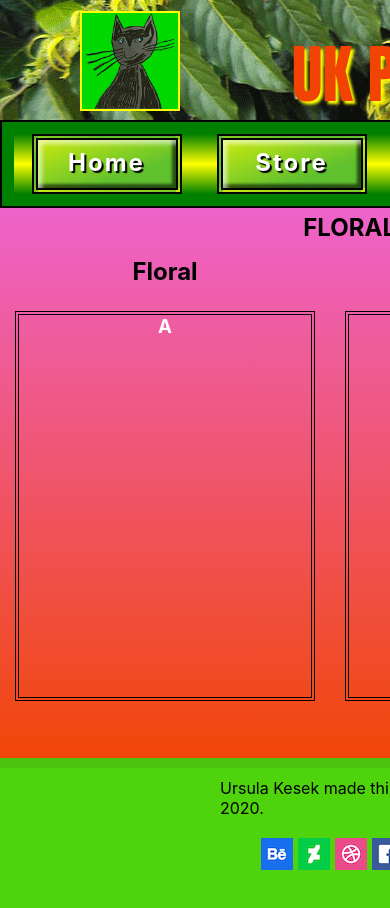
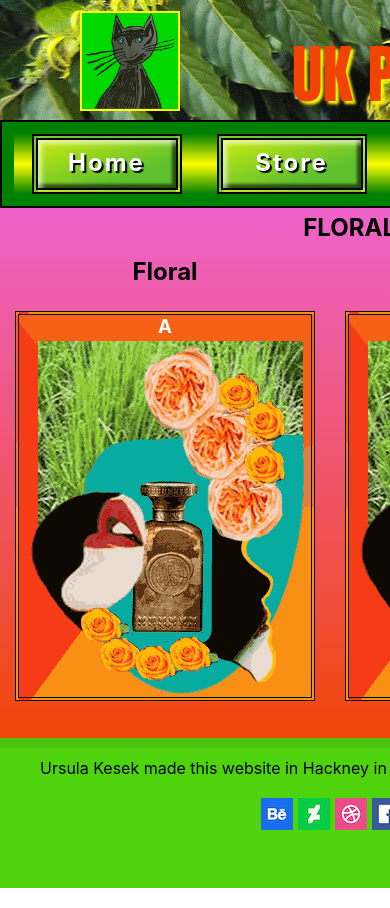
Before and after one commit to GiacomoSorbi/UrsulaKesek-module-ii, a React (Create React App) app: page /floral in a window 390 px wide. Shown: the top 908 px of the page. Built offline with nearby package versions, Linux system fonts and the light colour scheme.

Commit message:
edited cabinet

```diff
--- a/src/components/Footer/Footer.css
+++ b/src/components/Footer/Footer.css
@@ -9,8 +9,8 @@
 p {
   position: relative;
   top: 10px;
-  left: 440px;
-  width: 420px;
+  left: 240px;
+  width: 720px;
 }
 .icon {
   margin-left: 5px;
@@ -30,7 +30,7 @@ p {
   }
   footer p {
     position: relative;
-    left: 220px;
+    left: 40px;
   }
   .sm {
     top: 30px;
@@ -46,13 +46,14 @@ p {
   width:375px;
 }
 .footer p{
-  width:240px;
+  width:280px;
   position: relative;
-  left:90px;
+  left:50px;
   text-align: center;
 }
 .sm{
   width:180px;
+  top:15px;
   left:110px
 }
 }
--- a/src/components/Footer/index.jsx
+++ b/src/components/Footer/index.jsx
@@ -11,7 +11,7 @@ import Twitter from "./Images/Twitter.png";
 
 const Footer = () => (
   <footer className="footer">
-    <p>Ursula Kesek made this website in Hackney in July 2020.</p>
+    <p>Ursula Kesek made this website in Hackney in July 2020 and revised it in September 2020.</p>
     <div className="sm">
     <a
       href="https://www.behance.net/"
--- a/src/pages/Floral/Floral.css
+++ b/src/pages/Floral/Floral.css
@@ -3,29 +3,30 @@ h2.flo {
   color: black;
   text-align: center;
 }
+.floa,.flob,.floc {
+  border: 4px double black;
+  width: 308px;
+  height: 398px;
+}
+.floa{
+  background-image: url(Images/floral1.png);
+}
 main.flo {
   background: linear-gradient(rgb(238, 99, 203), rgb(241, 70, 8));
   width: 1440px;
-  height: 550px;
+  height: 530px;
+  display:flex;
+  flex-direction:column;
 }
 section.flosec {
   display: flex;
   flex-direction: row;
   justify-content: space-evenly;
 }
-h2.olfa{
-  text-align: center;
-  padding:10px;
-}
-h3.floa
-{
-  margin: 15px;
-  border: 4px double black;
-  width: 300px;
-  height: 390px;
-  text-align: center;
-}
 @media screen and (max-width: 768px) {
+  .floa {
+    width: 220px;
+  }
   main.flo {
     width: 768px;
   }
--- a/src/pages/Fresh/index.jsx
+++ b/src/pages/Fresh/index.jsx
@@ -7,19 +7,19 @@ const Fresh = () => (
       <section className="fresec">
         <div>
         <h2 className="olfa">Fruity</h2>
-        <h3 className="frea">D</h3>
+        <h3 className="floa">D</h3>
         </div>
         <div>
         <h2 className="olfa">Green</h2>
-        <h3 className="frea">E</h3>
+        <h3 className="floa">E</h3>
         </div>
         <div>
         <h2 className="olfa">Water</h2>
-        <h3 className="frea">F</h3>
+        <h3 className="floa">F</h3>
         </div>
         <div>
         <h2 className="olfa">Citrus</h2>
-        <h3 className="frea">G</h3>
+        <h3 className="floa">G</h3>
         </div>
 
       </section>
```
Also changed, not shown: src/pages/Floral/index.jsx (+4 -4 lines), src/pages/Floral/Images/floral1.png (added), src/pages/Floral/Images/ylang-1.png (added).
